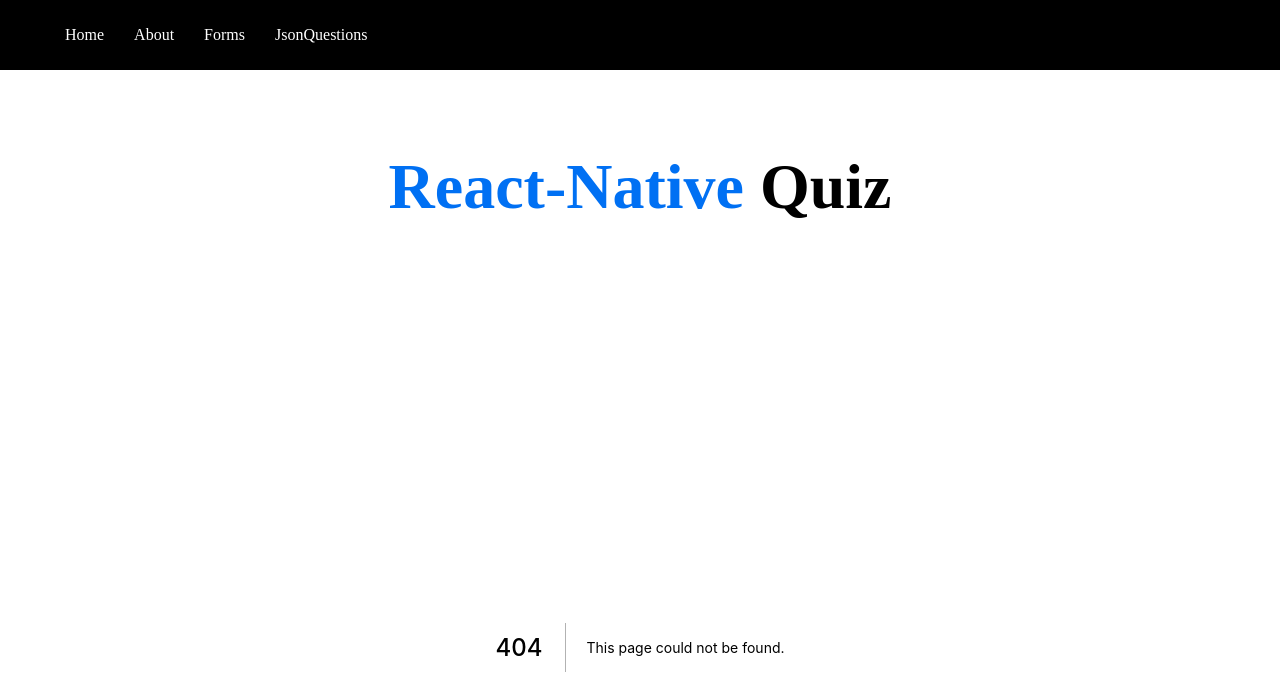
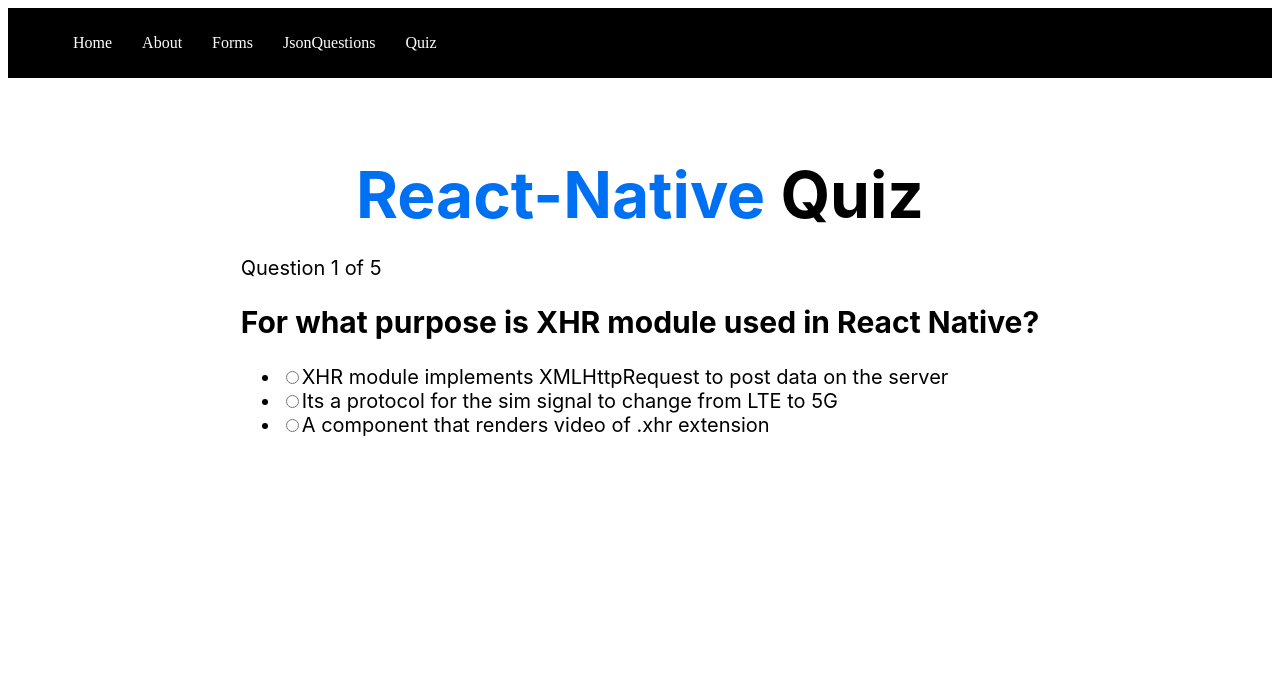
Before and after one commit to luisantos1986/next-quiz, a Next.js app: page /next-quiz/quiz in a window 1280 px wide. Before the commit this address had no page. Shown: the top 694 px of the page. Built offline with nearby package versions, Linux system fonts and the light colour scheme.

Commit message:
Adding quiz

```diff
--- a/components/Nav.js
+++ b/components/Nav.js
@@ -17,6 +17,9 @@
         <li>
             <Link href='/jsonQuestions'>JsonQuestions</Link>
         </li>
+        <li>
+            <Link href='/quiz'>Quiz</Link>
+        </li>
        </ul>
     </div>
     )
--- /dev/null
+++ b/components/Qiuz/AnswerOption.js
@@ -0,0 +1,32 @@
+import React from 'react';
+import PropTypes from 'prop-types';
+import quizStyles from '../../styles/Quiz.module.css'
+
+function AnswerOption(props) {
+  return (
+    <li className={quizStyles.answerOption}>
+      <input
+        type="radio"
+        className={quizStyles.radioCustomButton}
+        name="radioGroup"
+        checked={props.answerType === props.answer}
+        id={props.answerType}
+        value={props.answerType}
+        disabled={props.answer}
+        onChange={props.onAnswerSelected}
+      />
+      <label className={quizStyles.radioCustomLabel} htmlFor={props.answerType}>
+        {props.answerContent}
+      </label>
+    </li>
+  );
+}
+
+AnswerOption.propTypes = {
+  answerType: PropTypes.string.isRequired,
+  answerContent: PropTypes.string.isRequired,
+  answer: PropTypes.string.isRequired,
+  onAnswerSelected: PropTypes.func.isRequired
+};
+
+export default AnswerOption;
--- /dev/null
+++ b/components/Qiuz/Question.js
@@ -0,0 +1,12 @@
+import PropTypes from 'prop-types';
+import quizStyles from '../../styles/Quiz.module.css'
+
+function Question(props) {
+  return <h2 className={quizStyles.question}>{props.content}</h2>;
+}
+
+Question.propTypes = {
+  content: PropTypes.string.isRequired
+};
+
+export default Question;
--- /dev/null
+++ b/components/Qiuz/Quiz.js
@@ -0,0 +1,54 @@
+import PropTypes from 'prop-types';
+import { CSSTransition, SwitchTransition } from 'react-transition-group';
+import Question from './Question';
+import QuestionCount from './QustionCount';
+import AnswerOption from './AnswerOption';
+import quizStyles from '../../styles/Quiz.module.css'
+
+function Quiz(props) {
+  function renderAnswerOptions(key) {
+    return (
+      <AnswerOption
+        key={key.content}
+        answerContent={key.content}
+        answerType={key.type}
+        answer={props.answer}
+        questionId={props.questionId}
+        onAnswerSelected={props.onAnswerSelected}
+      />
+    );
+  }
+
+  return (
+    <SwitchTransition mode="out-in"
+
+    >
+    <CSSTransition
+      className={quizStyles.quizContainer}
+      classNames='fade'
+      timeout={1}
+      unmountOnExit
+
+    >
+      <div key={props.questionId}>
+        <QuestionCount counter={props.questionId} total={props.questionTotal} />
+        <Question content={props.question} />
+        <ul className={quizStyles.answerOptions}>
+          {props.answerOptions.map(renderAnswerOptions)}
+        </ul>
+      </div>
+    </CSSTransition>
+    </SwitchTransition>
+  );
+}
+
+Quiz.propTypes = {
+  answer: PropTypes.string.isRequired,
+  answerOptions: PropTypes.array.isRequired,
+  question: PropTypes.string.isRequired,
+  questionId: PropTypes.number.isRequired,
+  questionTotal: PropTypes.number.isRequired,
+  onAnswerSelected: PropTypes.func.isRequired
+};
+
+export default Quiz;
--- /dev/null
+++ b/components/Qiuz/QustionCount.js
@@ -0,0 +1,17 @@
+import PropTypes from 'prop-types';
+import quizStyles from '../../styles/Quiz.module.css'
+
+function QuestionCount(props) {
+  return (
+    <div className={quizStyles.questionCount}>
+      Question <span>{props.counter}</span> of <span>{props.total}</span>
+    </div>
+  );
+}
+
+QuestionCount.propTypes = {
+  counter: PropTypes.number.isRequired,
+  total: PropTypes.number.isRequired
+};
+
+export default QuestionCount;
--- /dev/null
+++ b/components/Qiuz/Result.js
@@ -0,0 +1,24 @@
+import React from 'react';
+import PropTypes from 'prop-types';
+import { CSSTransition } from 'react-transition-group';
+
+function Result({quizResult}) {
+  console.log(quizResult)
+  return (
+    <CSSTransition
+      className="container result"
+      component="div"
+      transitionName="fade"
+    >
+      <div>
+        Your Score <strong>{JSON.stringify(quizResult, null, 2) }</strong>
+      </div>
+    </CSSTransition>
+  );
+}
+
+Result.propTypes = {
+  quizResult: PropTypes.string.isRequired
+};
+
+export default Result;
--- a/next.config.js
+++ b/next.config.js
@@ -2,6 +2,13 @@
     basePath: '/next-quiz',
     assetPrefix: '/next-quiz/',
     webpack: (config, { buildId, dev, isServer, defaultLoaders, webpack }) => {
+        config.module.rules.push({
+            test: /\.svg$/,
+            issuer: {
+              test: /\.(js|ts)x?$/,
+            },
+            use: ['@svgr/webpack'],
+          });
         // Important: return the modified config
         return config
     },
--- a/package.json
+++ b/package.json
@@ -9,11 +9,13 @@
         "export": "next export"
     },
     "dependencies": {
+        "lodash": "^4.17.21",
         "next": "10.2.3",
         "next-redux-wrapper": "^7.0.1",
         "react": "17.0.2",
         "react-dom": "17.0.2",
         "react-redux": "^7.1.0",
+        "react-transition-group": "^4.4.2",
         "redux": "^3.6.0",
         "redux-devtools-extension": "^2.13.2"
     }
--- /dev/null
+++ b/pages/quiz.js
@@ -0,0 +1,126 @@
+import { useEffect, useState } from 'react'
+import quizQuestions from './api/quizQuestions'
+import _ from 'lodash'
+import Quiz from '../components/Qiuz/Quiz'
+import Result from '../components/Qiuz/Result'
+
+/**
+* @author
+* @function quiz
+**/
+
+const quiz = (props) => {
+
+    const [counter, setCounter] = useState(0);
+    const [questionId, setQuestionId] = useState(1);
+    const [question, setQuestion] = useState({});
+    const [answerOptions, setAnswerOptions] = useState([]);
+    const [answer, setAnswer] = useState('');
+    const [answerCount, setAnswerCount] = useState({});
+    const [result, setResult] = useState({});
+    const [finish, setFinish] = useState(false);
+    const [questions, setQuestions] = useState([]);
+
+    useEffect(() => {
+        let newQuestions = shuffleArray(quizQuestions)
+        // console.log("newQuestions")
+        // console.log(newQuestions)
+        setQuestions(newQuestions)
+    },[])
+
+    useEffect(() => {
+        // console.log("questions called")
+        if (!_.isEmpty(questions)){
+            // console.log("questions Changed")
+            // console.log(questions)
+            setQuestion(questions[0])
+        }else {
+            // console.log("questions empty")
+        }
+    },[questions])
+
+    useEffect(() => {
+        if (!_.isEmpty(question)){
+            // console.log("questionChanged")
+            // console.log(question)
+            const shuffledAnswerOptions = shuffleArray(question.answers)
+            setAnswerOptions(shuffledAnswerOptions)
+        }
+    },[question])
+
+    useEffect(() => {
+        console.log("result called with")
+        console.log(result)
+        setFinish(!_.isEmpty(result))
+    },[result])
+
+    const shuffleArray = (array) => {
+        // console.log('arrayIn')
+        // console.log(array)
+        let shuffled = array
+            .map((a) => ({sort: Math.random(), value: a}))
+            .sort((a, b) => a.sort - b.sort)
+            .map((a) => a.value)
+
+        // console.log('arrayOut')
+        // console.log(shuffled)
+        return shuffled
+    }
+
+    const handleAnswerSelected = (event) =>  {
+        // console.log("handle answer selected")
+        // console.log(event.currentTarget.value)
+        setUserAnswer(event.currentTarget.value)
+        // console.log(`QuestionID ${questionId}`)
+        // console.log(`quisQuestions ${quizQuestions.length}`)
+
+        if (questionId < quizQuestions.length) {
+            setTimeout(() => setNextQuestion(), 300)
+        } else {
+            console.log("else with answercount")
+            console.log(answerCount)
+            setTimeout(() => setResult(answerCount), 300)
+        }
+    }
+
+    const setUserAnswer = (answer) => {
+        let newAnswerCount = answerCount + 1
+        let myAnswer = (answerCount[answer] || 0) + 1
+        setAnswerCount(newAnswerCount)
+        setAnswer(myAnswer)
+    }
+
+    const setNextQuestion = () => {
+        let count = counter + 1
+        let newQuestionId = questionId + 1
+        setCounter(count)
+        setQuestionId(newQuestionId)
+        setQuestion(questions[count])
+        setAnswer('')
+    }
+
+    const renderQuiz = () => {
+        return (
+          <Quiz
+            answer={answer}
+            answerOptions={answerOptions}
+            questionId={questionId}
+            question={question.question}
+            questionTotal={quizQuestions.length}
+            onAnswerSelected={handleAnswerSelected}
+          />
+        );
+      }
+
+    const  renderResult = () => {
+        return <Result quizResult={result} />;
+      }
+  return(
+    <div>
+        {finish ? renderResult() : renderQuiz()}
+    </div>
+   )
+  }
+
+
+export default quiz
--- a/styles/Layout.module.css
+++ b/styles/Layout.module.css
@@ -1,4 +1,9 @@
 .container {
+    margin: 0;
+    padding: 0;
+    font-family: -apple-system, BlinkMacSystemFont, 'Segoe UI', 'Roboto', 'Oxygen', 'Ubuntu', 'Cantarell', 'Fira Sans', 'Droid Sans', 'Helvetica Neue', sans-serif;
+    -webkit-font-smoothing: antialiased;
+    -moz-osx-font-smoothing: grayscale;
     min-height: 100vh;
     padding: 0 0.5rem;
     display: flex;
--- /dev/null
+++ b/styles/Quiz.Module.css
@@ -0,0 +1,134 @@
+.quizContainer {
+    position: relative;
+    max-width: 800px;
+    margin: 0 auto;
+    background: #eee;
+    border-radius: 3px;
+}
+
+@media (min-width: 769px) {
+    .container {
+        margin: 2.5rem auto;
+    }
+}
+
+
+/* Result Component */
+
+.result {
+    padding: 1.5rem 2.5rem;
+}
+
+
+/* Quiz Component */
+
+.answerOptions {
+    margin: 0;
+    padding: 0;
+    list-style: none;
+}
+
+
+/* QuestionCount Component */
+
+.questionCount {
+    padding: 1.5rem 2.5rem 0;
+    font-size: 14px;
+}
+
+
+/* Question Component */
+
+.question {
+    margin: 0;
+    padding: 0.5rem 2.5rem 1.5rem 2.5rem;
+}
+
+
+/* AnswerOption Component */
+
+.answerOption {
+    border-top: 1px solid #000;
+}
+
+.answerOption:hover {
+    background-color: #eefbfe;
+}
+
+.radioCustomButton {
+    position: absolute;
+    width: auto;
+    opacity: 0;
+}
+
+.radioCustomButton,
+.radioCustomLabel {
+    display: inline-block;
+    vertical-align: middle;
+    cursor: pointer;
+}
+
+.radioCustomLabel {
+    position: relative;
+    width: auto;
+    margin: 0;
+    padding: 1.5rem 2.5rem 1.5rem 5rem;
+    font-size: 16px;
+    line-height: 1.5;
+}
+
+.radioCustomButton~.radioCustomLabel:before {
+    position: absolute;
+    top: 20px;
+    left: 38px;
+    width: 28px;
+    height: 28px;
+    content: '';
+    display: inline-block;
+    vertical-align: middle;
+    background: #fff;
+    border: 1px solid #bbb;
+    border-radius: 50%;
+    transition: all 0.3s;
+}
+
+.radioCustomButton:checked~.radioCustomLabel:before {
+    content: '';
+    background: #8bc53f url(./svg/icon-check.svg) no-repeat;
+    background-size: 27px;
+    border-color: #8bc53f;
+}
+
+
+/* Animation */
+
+.fade-enter {
+    opacity: 0;
+}
+
+.fade-enter.fade-enter-active {
+    opacity: 1;
+    transition: opacity 0.5s ease-in-out 0.3s;
+}
+
+.fade-leave {
+    position: absolute;
+    top: 0;
+    left: 0;
+    width: 100%;
+    opacity: 1;
+}
+
+.fade-leave.fade-leave-active {
+    opacity: 0;
+    transition: opacity 0.5s ease-in-out;
+}
+
+.fade-appear {
+    opacity: 0;
+}
+
+.fade-appear.fade-appear-active {
+    opacity: 1;
+    transition: opacity 0.5s ease-in-out;
+}
```
Also changed, not shown: styles/svg/icon-check.svg (added), 1 other file (tests, documents, lock files or other folders).
